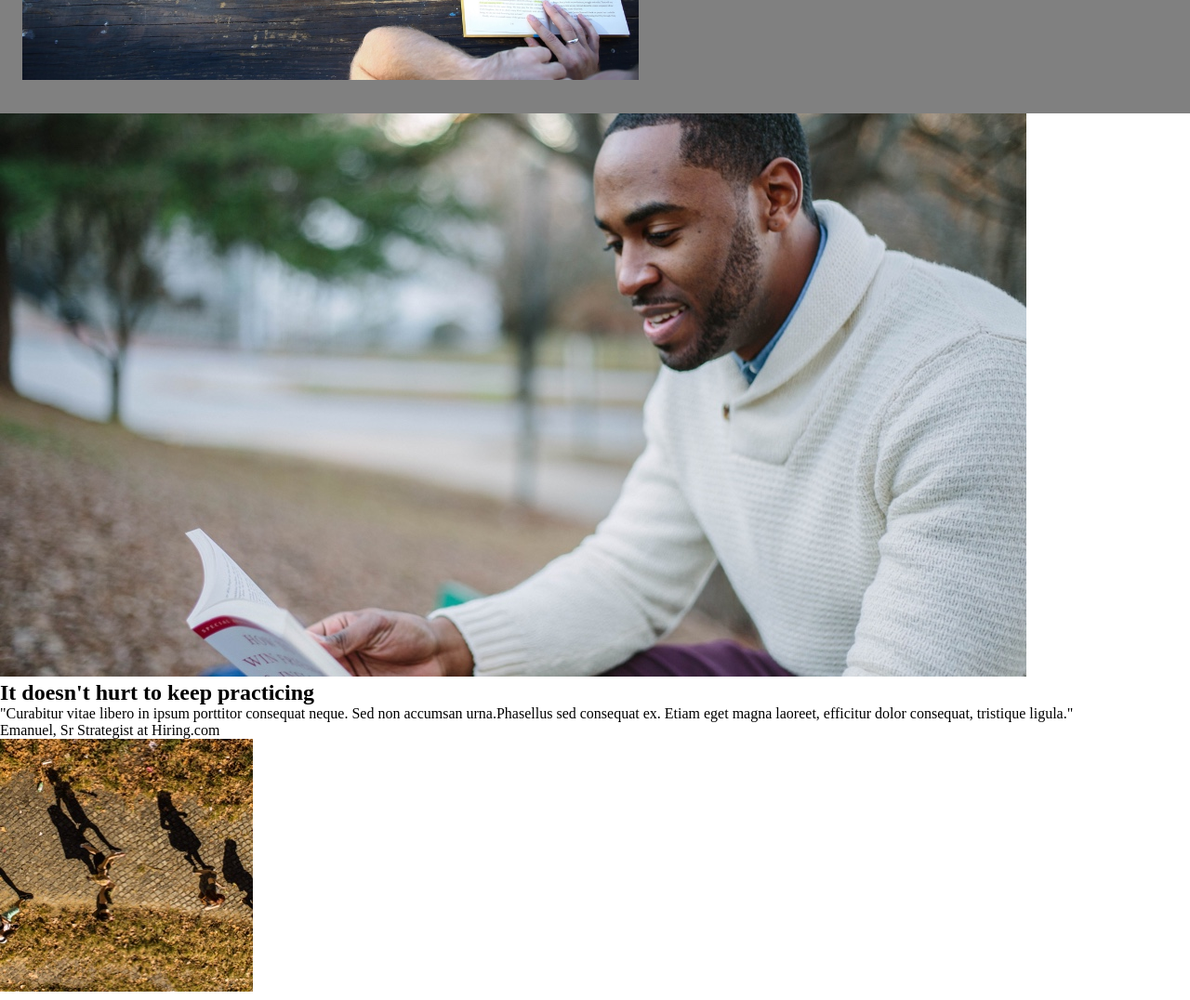
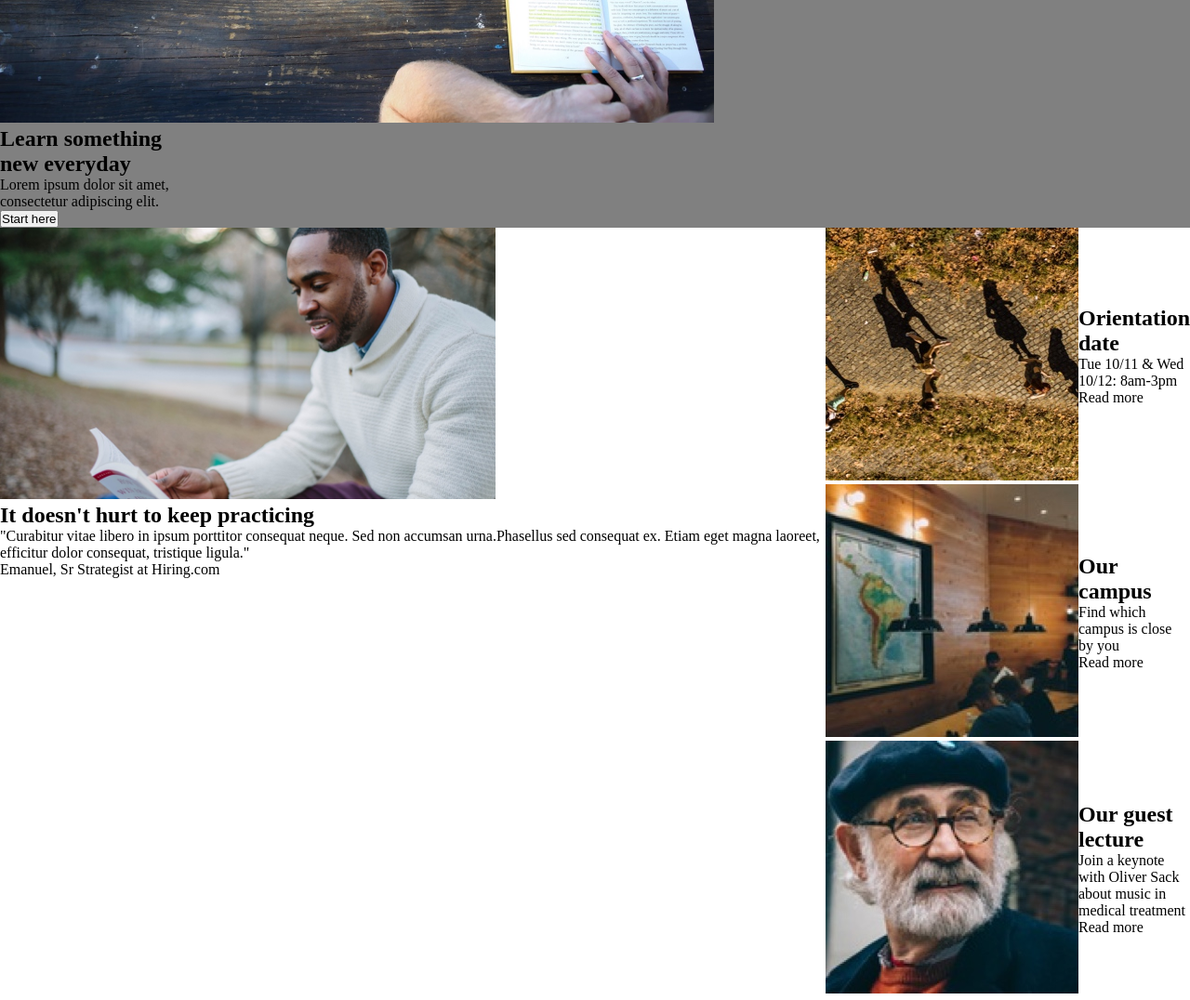
Before and after one commit to FDromer/the_capstone_colmar, a plain HTML site: page index.html in a window 1280 px wide. Shown: the part 500-1576 px from the top of the page at 93% size. Drawn offline with Linux system fonts and the light colour scheme; files whose address does not match are found by name.

Commit message:
continued

```diff
--- a/index.html
+++ b/index.html
@@ -65,10 +65,10 @@
   </section>
 
   <!-- section 2 -->
-  <section class="">
-    <div class="big-div">
-      <div class="left-div">
-        <div class="">
+  <section class="practicing-section">
+    <div class="practicing-boxes">
+      <div class="practicing-left">
+        <div class="practicing-left-image">
           <img src="/home/foster/Desktop/Codecademy_FrontEnd/the_capstone_colmar/resources/images/information-main.jpg" class="" alt="Ahh!">
         </div>
         <div class="">
@@ -82,9 +82,9 @@
         </div>
       </div>
 
-      <div class="right-div">
-        <div class="desktop-div">
-          <div class="">
+      <div class="practicing-right-image">
+        <div class="practicing-desktop">
+          <div class="practicing-date">
             <div class="">
               <img src="/home/foster/Desktop/Codecademy_FrontEnd/the_capstone_colmar/resources/images/information-orientation.jpg" class="" alt="Ehh!">
             </div>
@@ -94,7 +94,8 @@
               <p><span>Read more</span></p>
             </div>
           </div>
-          <div class="">
+
+          <div class="practicing-date">
             <div class="">
               <img src="/home/foster/Desktop/Codecademy_FrontEnd/the_capstone_colmar/resources/images/information-campus.jpg" class="" alt="Ehh!">
             </div>
@@ -104,7 +105,7 @@
               <p><span>Read more</span></p>
             </div>
           </div>
-          <div class="">
+          <div class="practicing-date">
             <div class="">
               <img src="/home/foster/Desktop/Codecademy_FrontEnd/the_capstone_colmar/resources/images/information-guest-lecture.jpg" class="" alt="Ehh!">
             </div>
@@ -116,7 +117,7 @@
             </div>
           </div>
         </div>
-        <div class="mobile-div">
+        <div class="practicing-mobile">
           <div class="">
             <div class="">
               <img src="/home/foster/Desktop/Codecademy_FrontEnd/the_capstone_colmar/resources/images/information-orientation-mobile.jpg" class="" alt="Ehh!">
--- a/resources/css/style.css
+++ b/resources/css/style.css
@@ -50,14 +50,43 @@
   background-color: grey;
 }
 
-.everyday-content {
+/*.everyday-content {
   display: flex;
-  align-items: center;
-  margin: 0;
-}
+
+}*/
 
 .everyday-banner img {
   width: 60%;
   height: auto;
-  margin: 32px 24px;
+  /*margin: 32px 24px;*/
 }
+
+/* section 2 */
+/*.everyday-banner {}*/
+
+.practicing-boxes {
+  display: flex;
+}
+
+.practicing-left {
+  display: block;
+}
+
+.practicing-left-image img {
+  width: 60%;
+  height: auto;
+}
+
+.practicing-date {
+  display: flex;
+  align-items: center;
+}
+
+
+.practicing-desktop {
+  /*display: flex;*/
+}
+
+.practicing-mobile {
+  display: none;
+}
```
